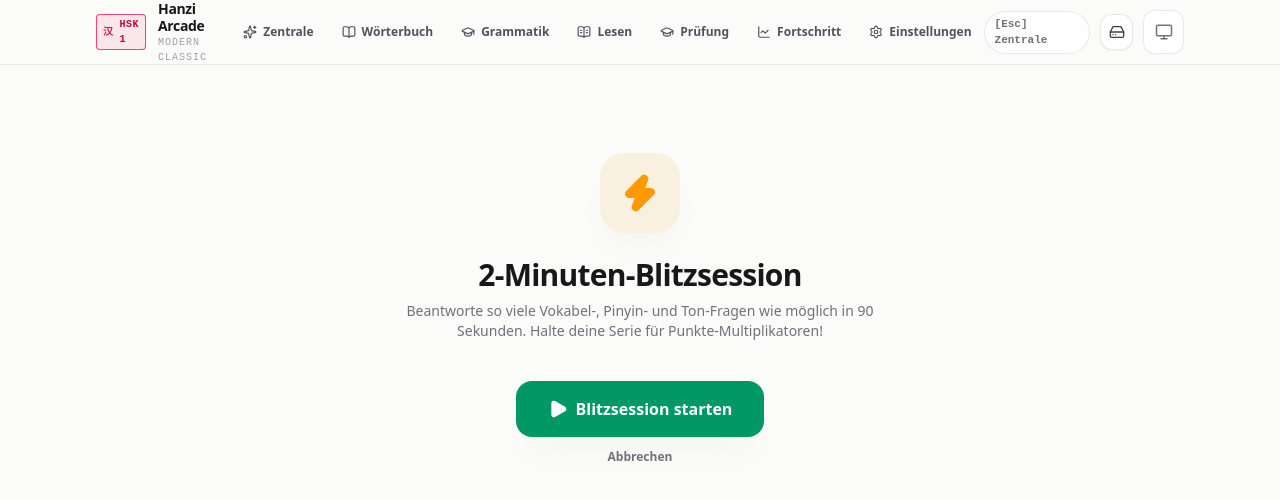
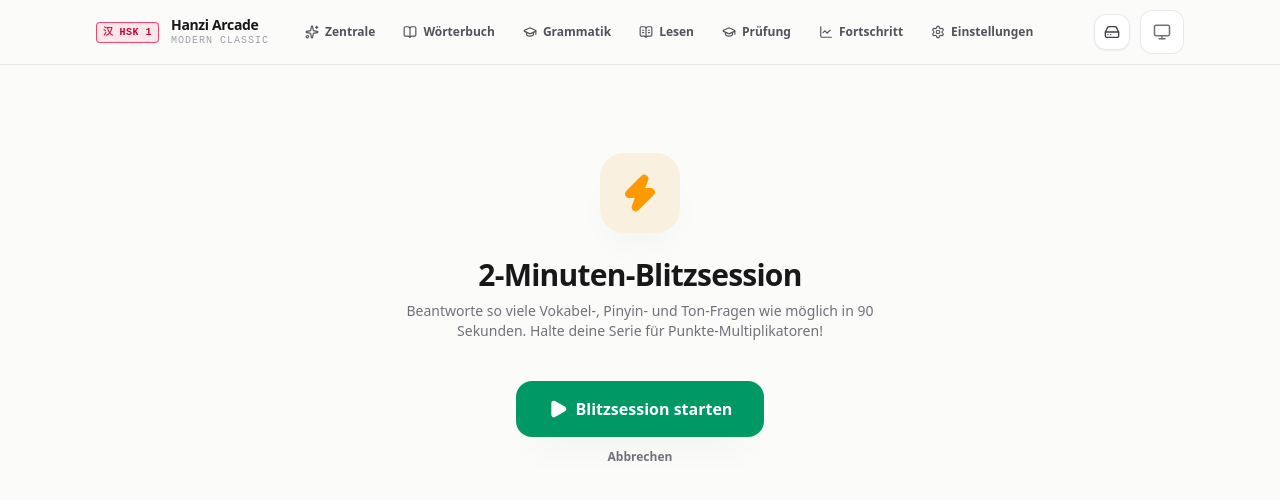
Before and after one commit to PcACy/learnwithmau, a React (Vite) app: page /blitz in a window 1280 px wide. Shown: the top 500 px of the page. Built offline with nearby package versions, Linux system fonts and the light colour scheme.

Commit message:
fix(ui): remove [Esc] Zentrale hint button from navbar

```diff
--- a/src/components/layout/AppShell.tsx
+++ b/src/components/layout/AppShell.tsx
@@ -77,8 +77,6 @@ export function AppShell() {
     { to: '/settings', label: 'Einstellungen', icon: Settings },
   ];
 
-  const isSubpage = location.pathname !== '/';
-
   return (
     <div className="min-h-dvh bg-[#fbfbf9] text-zinc-900 dark:bg-[#09090b] dark:text-zinc-100">
       <header className="sticky top-0 z-30 border-b border-zinc-200/80 bg-[#fbfbf9]/90 backdrop-blur-md dark:border-white/[0.08] dark:bg-[#09090b]/90">
@@ -124,17 +122,6 @@ export function AppShell() {
           </div>
 
           <div className="flex items-center gap-2.5">
-            {/* Escape Shortcut Hint on Subpages */}
-            {isSubpage && (
-              <Link
-                to="/"
-                title="Zurück zur Zentrale (Escape)"
-                className="hidden md:inline-flex items-center gap-1.5 rounded-full border border-zinc-200/80 bg-white/80 px-2.5 py-1 text-[11px] font-mono font-semibold text-zinc-500 hover:border-emerald-500/40 hover:text-emerald-700 dark:border-white/10 dark:bg-zinc-900 dark:text-zinc-400"
-              >
-                <span>[Esc] Zentrale</span>
-              </Link>
-            )}
-
             {/* Streak Counter with Amber Streak Accent */}
             {streak > 0 && (
               <Link
```
